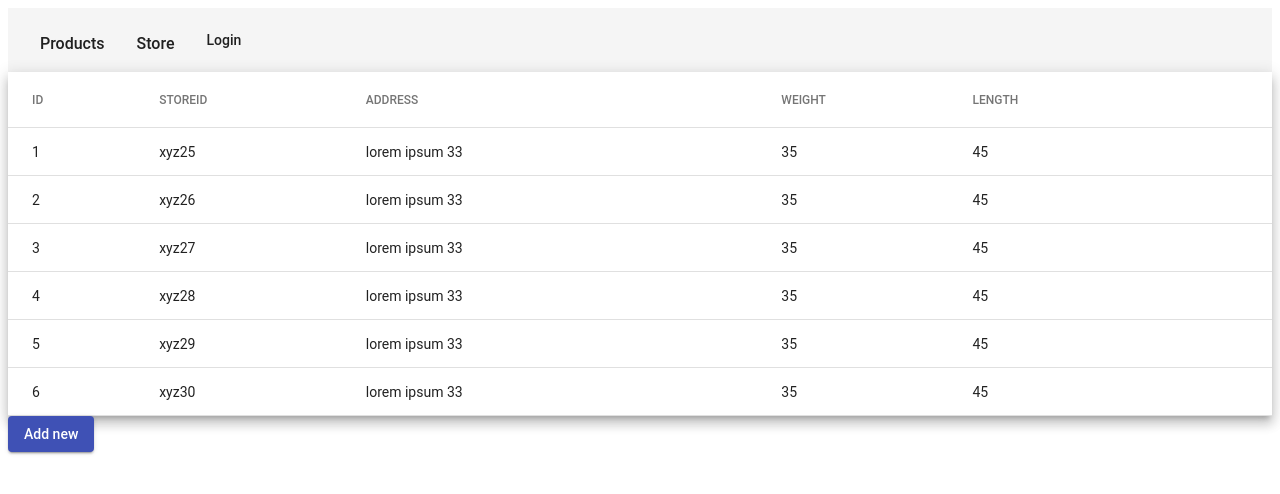
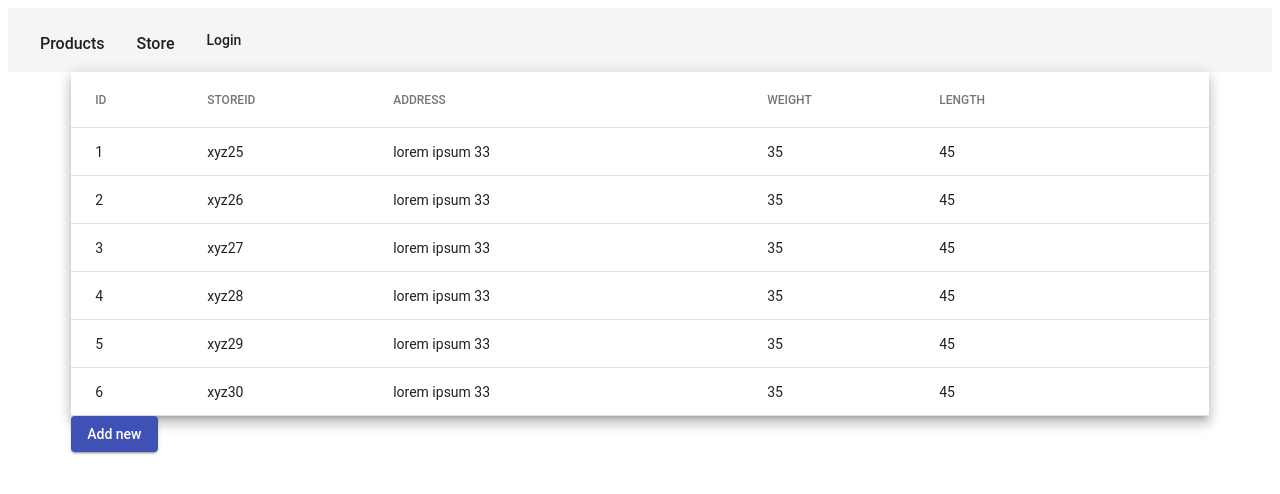
Before and after one commit to SanyiToth/warehouse, an Angular app: page /stores in a window 1280 px wide. Shown: the top 494 px of the page. Built offline with nearby package versions, Linux system fonts and the light colour scheme; data requests are answered from the project's data file.

Commit message:
design changes

```diff
--- a/src/app/shared/table-list/table-list.component.css
+++ b/src/app/shared/table-list/table-list.component.css
@@ -1,3 +1,8 @@
+article {
+  width: 90%;
+  margin: auto;
+}
+
 table {
   width: 100%;
 }
--- a/src/app/shared/table-list/table-list.component.html
+++ b/src/app/shared/table-list/table-list.component.html
@@ -1,8 +1,17 @@
+<article>
   <table mat-table [dataSource]="data" class="mat-elevation-z8">
     <ng-container *ngFor="let item of displayedColumns" [matColumnDef]="item">
       <th mat-header-cell *matHeaderCellDef>{{item | uppercase}}</th>
       <td mat-cell *matCellDef="let element"> {{element[item]}} </td>
     </ng-container>
+
+    <ng-container matColumnDef="actions">
+      <mat-header-cell *matHeaderCellDef> Actions</mat-header-cell>
+      <mat-cell *matCellDef="let row">
+        <button mat-button>Edit</button>
+      </mat-cell>
+    </ng-container>
+
 
     <tr mat-header-row *matHeaderRowDef="displayedColumns"></tr>
     <tr mat-row *matRowDef="let row; columns: displayedColumns;"></tr>
@@ -11,3 +20,4 @@
   <button mat-raised-button color="primary" type="button">
     Add new
   </button>
+</article>
--- a/src/app/shared/table-list/table-list.component.ts
+++ b/src/app/shared/table-list/table-list.component.ts
@@ -15,6 +15,8 @@ export class TableListComponent implements OnInit {
 
   ngOnInit(): void {
     this.displayedColumns = Object.keys(this.data[0]);
+   /* this.displayedColumns = [...this.displayedColumns, "actions"]*/
+
     console.log('data', this.displayedColumns);
   }
 
```
Lines whose indentation alone changed are shown as unchanged.
